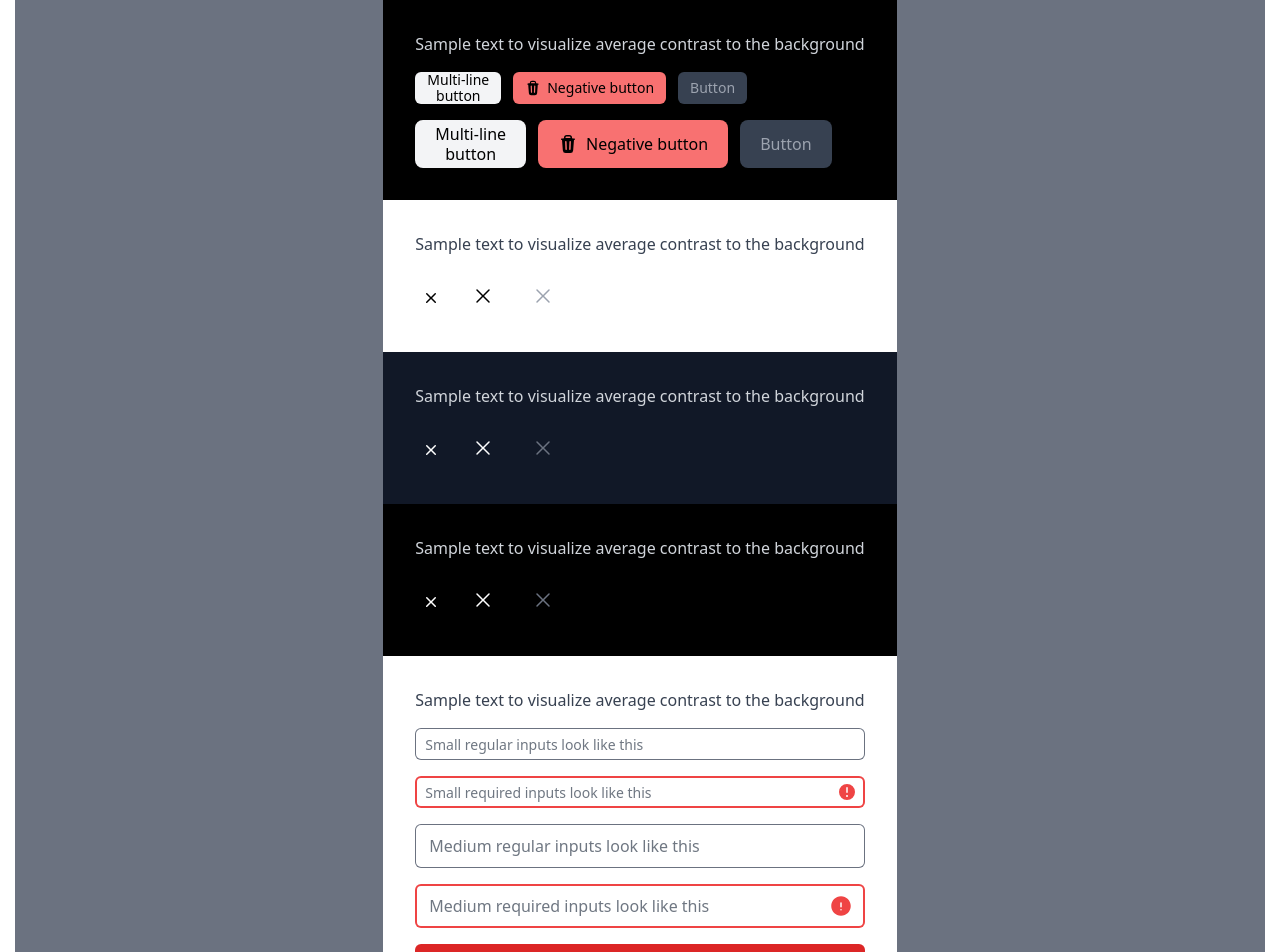
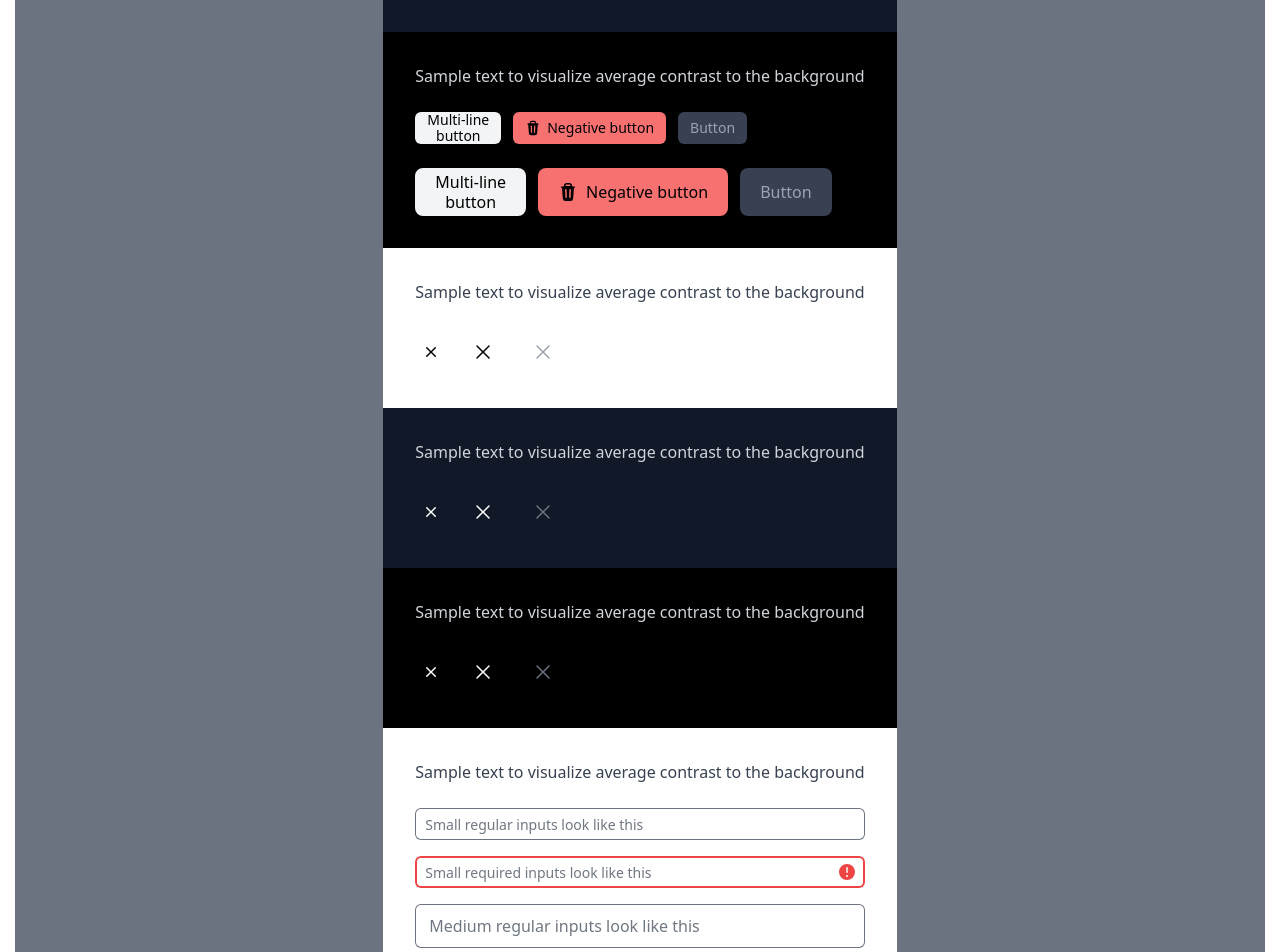
Before and after one commit to kripod/next-starter-strict, a Next.js app: page / in a window 1280 px wide. Shown: the part 400-1352 px from the top of the page. Built offline with nearby package versions, Linux system fonts and the light colour scheme.

Commit message:
fix(demo): item wrapping on smaller devices

```diff
--- a/src/pages/index.tsx
+++ b/src/pages/index.tsx
@@ -28,7 +28,7 @@ type CanvasProps = {
 
 function Canvas({ children }: CanvasProps) {
   return (
-    <div className="space-y-4 p-8">
+    <div className="space-y-6 p-8">
       <p>Sample text to visualize average contrast to the background</p>
       {children}
     </div>
@@ -40,8 +40,7 @@ export default function Page() {
     <div className="flex min-h-screen flex-col items-center justify-center bg-gray-500">
       <ThemingShowcase>
         <Canvas>
-          <div className="flex flex-col space-y-4">
-            <div className="flex space-x-3">
+          <div className="flex flex-wrap gap-3">
             <PrimaryButton size="sm">
               Multi-line
               <br />
@@ -56,7 +55,7 @@ export default function Page() {
             </PrimaryButton>
           </div>
 
-            <div className="flex space-x-3">
+          <div className="flex flex-wrap gap-3">
             <PrimaryButton>
               Multi-line
               <br />
@@ -68,13 +67,12 @@ export default function Page() {
             </PrimaryButton>
             <PrimaryButton disabled>Button</PrimaryButton>
           </div>
-          </div>
         </Canvas>
       </ThemingShowcase>
 
       <ThemingShowcase>
         <Canvas>
-          <div className="space-x-3">
+          <div className="flex flex-wrap items-center gap-3">
             <IconButton aria-label="Close" size="sm">
               <XMarkIconSm className="h-5" />
             </IconButton>
@@ -90,7 +88,7 @@ export default function Page() {
 
       <ThemingShowcase>
         <Canvas>
-          <div className="flex flex-col space-y-4">
+          <div className="flex flex-col gap-4">
             <Input
               size="sm"
               placeholder="Small regular inputs look like this"
```
Lines whose indentation alone changed are shown as unchanged.
